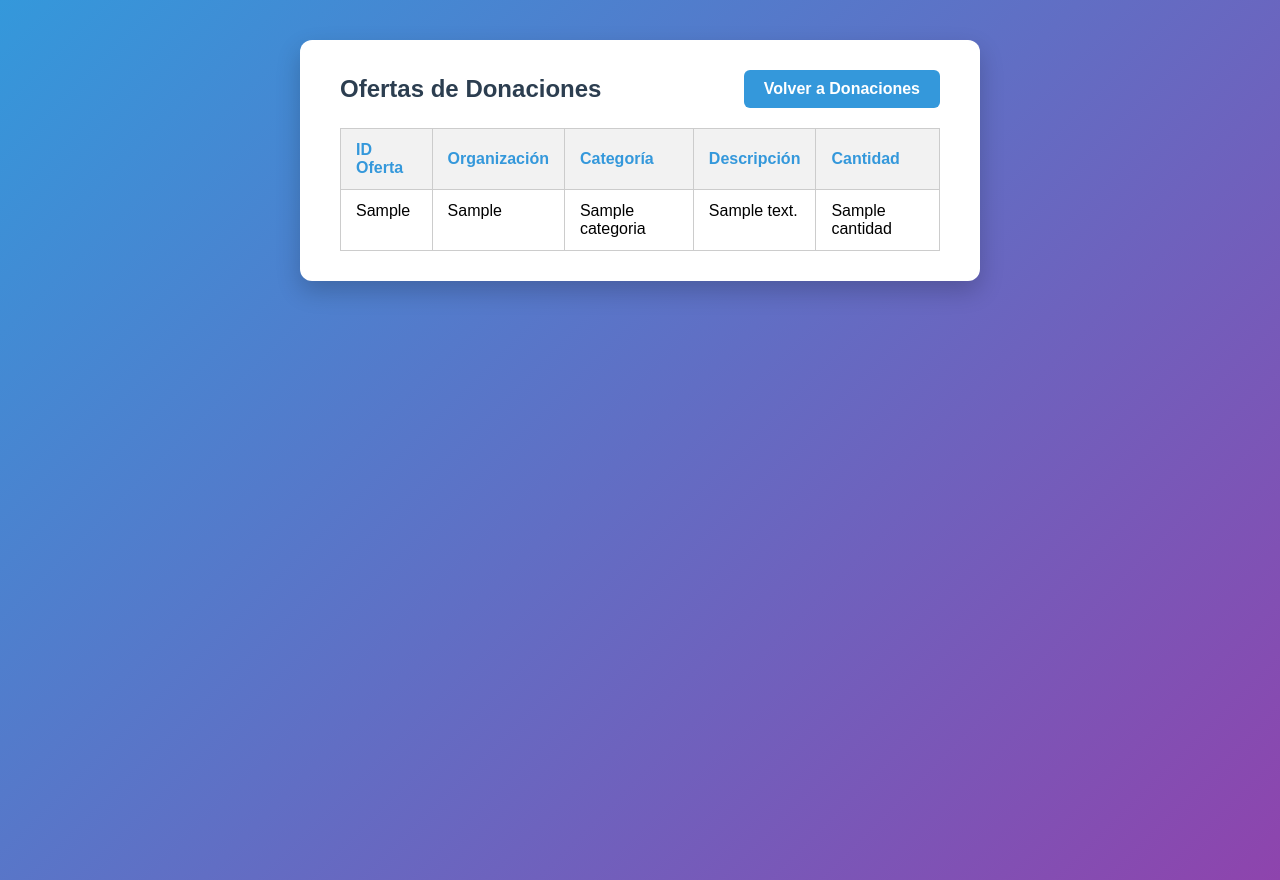
After one commit to anavazquez141/TP-RPC, a Flask app: template client/views/templates/ofertas.html in a window 1280 px wide. The commit adds this page. Run offline with Flask 3, Linux system fonts and the light colour scheme; the template is opened without the code that fills it: most values are stand-ins (such as "Sample title", 1, 10 or a date in 2020); parts of the project's set-up code (start-up, migrations or seed data) failed here and were passed over.

Commit message:
Agregue ofertas donaciones

```diff
--- a/client/app.py
+++ b/client/app.py
@@ -577,6 +577,37 @@ def enviar_solicitud():
 @app.route('/form-solicitud')
 def form_solicitud():
     return render_template('publicar_solicitud.html')
+@app.route('/ofertas', methods=['GET'])
+@requiere_autenticacion(cliente_usuario)
+@requiere_rol_presidente_o_vocal(cliente_usuario)
+def ofertas():
+    try:
+        token = session.get('token')
+        if not token:
+            flash("Debes iniciar sesión primero", "error")
+            return redirect(url_for('login'))
+
+        response = cliente_donacion.listar_ofertas(token)
+        ofertas = []
+
+        if response and hasattr(response, 'ofertas'):
+            for o in response.ofertas:
+                # Convertimos cada objeto gRPC en un dict para Jinja
+                oferta_dict = {
+                    'id_oferta': o.idOferta,
+                    'id_organizacion': o.idOrganizacion,
+                    'lista_items': [{'categoria': i.categoria, 'descripcion': i.descripcion, 'cantidad': i.cantidad}
+                    for i in o.items]
+                }
+                ofertas.append(oferta_dict)
+        else:
+            flash("No se encontraron ofertas", "error")
+
+        return render_template('ofertas.html', ofertas=ofertas)
+
+    except Exception as e:
+        flash(f"Error: {str(e)}", "error")
+        return render_template('ofertas.html', ofertas=[])
 
 if __name__ == '__main__':
     app.run(debug=True, host='0.0.0.0', port=5001)
--- a/client/proto/donacionService_pb2_grpc.py
+++ b/client/proto/donacionService_pb2_grpc.py
@@ -75,6 +75,11 @@ class DonacionServiceStub(object):
                 request_serializer=donacionService__pb2.ListarSolicitudesRequest.SerializeToString,
                 response_deserializer=donacionService__pb2.ListarSolicitudesResponse.FromString,
                 _registered_method=True)
+        self.listarOfertas = channel.unary_unary(
+                '/DonacionService/listarOfertas',
+                request_serializer=donacionService__pb2.ListarOfertasRequest.SerializeToString,
+                response_deserializer=donacionService__pb2.ListarOfertasResponse.FromString,
+                _registered_method=True)
 
 
 class DonacionServiceServicer(object):
@@ -129,6 +134,12 @@ class DonacionServiceServicer(object):
         context.set_details('Method not implemented!')
         raise NotImplementedError('Method not implemented!')
 
+    def listarOfertas(self, request, context):
+        """Missing associated documentation comment in .proto file."""
+        context.set_code(grpc.StatusCode.UNIMPLEMENTED)
+        context.set_details('Method not implemented!')
+        raise NotImplementedError('Method not implemented!')
+
 
 def add_DonacionServiceServicer_to_server(servicer, server):
     rpc_method_handlers = {
@@ -171,6 +182,11 @@ def add_DonacionServiceServicer_to_server(servicer, server):
                     servicer.listarSolicitudes,
                     request_deserializer=donacionService__pb2.ListarSolicitudesRequest.FromString,
                     response_serializer=donacionService__pb2.ListarSolicitudesResponse.SerializeToString,
+            ),
+            'listarOfertas': grpc.unary_unary_rpc_method_handler(
+                    servicer.listarOfertas,
+                    request_deserializer=donacionService__pb2.ListarOfertasRequest.FromString,
+                    response_serializer=donacionService__pb2.ListarOfertasResponse.SerializeToString,
             ),
     }
     generic_handler = grpc.method_handlers_generic_handler(
@@ -399,3 +415,30 @@ class DonacionService(object):
             timeout,
             metadata,
             _registered_method=True)
+
+    @staticmethod
+    def listarOfertas(request,
+            target,
+            options=(),
+            channel_credentials=None,
+            call_credentials=None,
+            insecure=False,
+            compression=None,
+            wait_for_ready=None,
+            timeout=None,
+            metadata=None):
+        return grpc.experimental.unary_unary(
+            request,
+            target,
+            '/DonacionService/listarOfertas',
+            donacionService__pb2.ListarOfertasRequest.SerializeToString,
+            donacionService__pb2.ListarOfertasResponse.FromString,
+            options,
+            channel_credentials,
+            insecure,
+            call_credentials,
+            compression,
+            wait_for_ready,
+            timeout,
+            metadata,
+            _registered_method=True)
--- /dev/null
+++ b/client/views/templates/ofertas.html
@@ -0,0 +1,103 @@
+<!DOCTYPE html>
+<html lang="es">
+<head>
+    <meta charset="UTF-8">
+    <title>Ofertas de Donaciones</title>
+    <link rel="stylesheet" href="{{ url_for('static', filename='css/estilos.css') }}">
+    <style>
+        .header {
+            display: flex;
+            justify-content: space-between;
+            align-items: center;
+            margin-bottom: 20px;
+        }
+
+        .header h2 {
+            margin: 0;
+            color: #2c3e50;
+        }
+
+        .btn {
+            padding: 10px 20px;
+            border-radius: 6px;
+            font-weight: bold;
+            text-decoration: none;
+            transition: 0.3s;
+        }
+
+        .btn.primary {
+            background-color: #3498db;
+            color: #fff;
+        }
+
+        .btn.primary:hover {
+            background-color: #2980b9;
+        }
+
+        .btn.secondary {
+            background-color: #3498db; /* mismo azul que primary */
+            color: #fff;
+        }
+
+        .btn.secondary:hover {
+            background-color: #2980b9;
+        }
+
+        table {
+            width: 100%;
+            border-collapse: collapse;
+        }
+
+        th, td {
+            border: 1px solid #ccc;
+            padding: 8px;
+            text-align: left;
+        }
+
+        th {
+            background-color: #f2f2f2;
+        }
+
+        td {
+            vertical-align: top;
+        }
+    </style>
+</head>
+<body>
+<div class="profile-card">
+    <div class="header">
+        <h2>Ofertas de Donaciones</h2>
+        <a href="{{ url_for('donaciones') }}" class="btn secondary">Volver a Donaciones</a>
+    </div>
+
+    <table>
+        <thead>
+            <tr>
+                <th>ID Oferta</th>
+                <th>Organización</th>
+                <th>Categoría</th>
+                <th>Descripción</th>
+                <th>Cantidad</th>
+            </tr>
+        </thead>
+        <tbody>
+        {% for oferta in ofertas %}
+            {% for item in oferta.lista_items %}
+            <tr>
+                <td>{{ oferta.id_oferta }}</td>
+                <td>{{ oferta.id_organizacion }}</td>
+                <td>{{ item.categoria }}</td>
+                <td>{{ item.descripcion }}</td>
+                <td>{{ item.cantidad }}</td>
+            </tr>
+            {% endfor %}
+        {% else %}
+        <tr>
+            <td colspan="5" style="text-align:center;">No hay ofertas disponibles</td>
+        </tr>
+        {% endfor %}
+    </tbody>
+    </table>
+</div>
+</body>
+</html>
```
Also changed, not shown: client/cliente_donacion.py (+10 -0 lines), client/models.py (added, +19 -0 lines), client/proto/donacionService_pb2.py (+13 -5 lines), client/views/templates/donaciones.html (+5 -4 lines), 6 other files.
